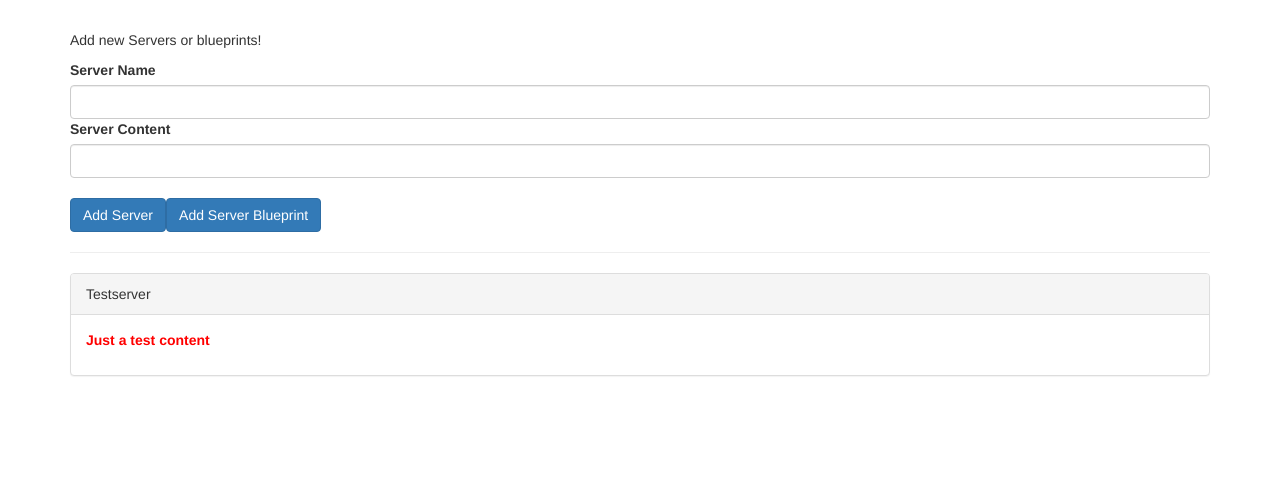
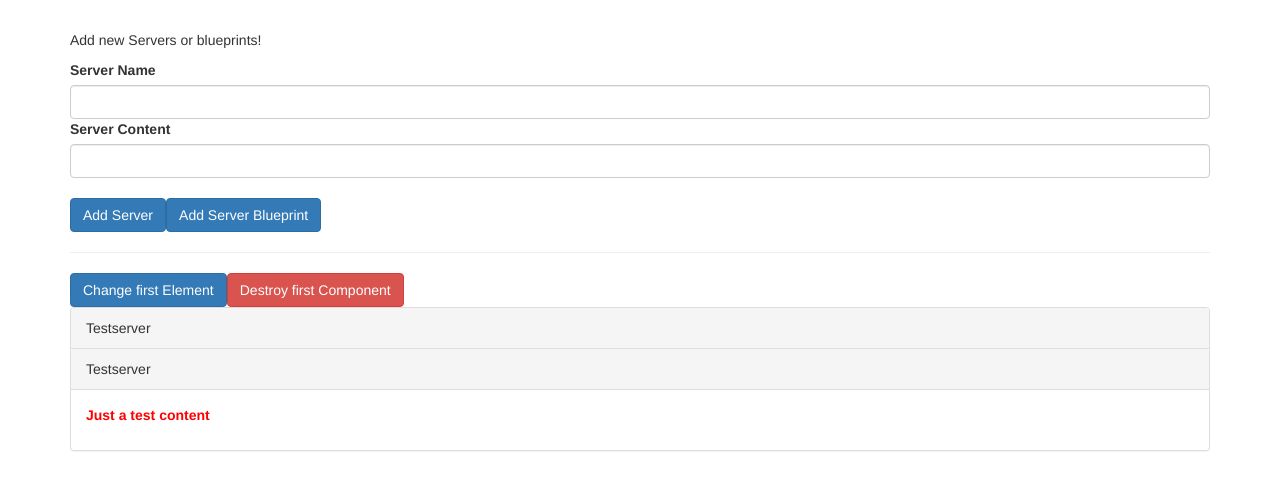
Before and after one commit to Datakokk/CMP-Databinding, an Angular app: page / in a window 1280 px wide. Shown: the top 490 px of the page. Built offline with nearby package versions, Linux system fonts and the light colour scheme.

Commit message:
Lifecicle hooks in action

```diff
--- a/src/app/app.component.html
+++ b/src/app/app.component.html
@@ -5,9 +5,13 @@
   <hr>
   <div class="row">
     <div class="col-xs-12">
+       <button class="btn btn-primary" (click)="onChangeFirst()">Change first Element</button>
+       <button class="btn btn-danger" (click)="onDestroyFirst()">Destroy first Component</button>
       <app-server-element
          *ngFor="let serverElement of serverElements"
-         [aliasElement]="serverElement">
+         [aliasElement]="serverElement"
+         [name]="serverElement.name"
+         >
           <p>
             <strong *ngIf="serverElement.type === 'server'" style="color: red">{{ serverElement.content }}</strong>
             <em *ngIf="serverElement.type === 'blueprint'">{{ serverElement.content }}</em>
--- a/src/app/app.component.ts
+++ b/src/app/app.component.ts
@@ -23,4 +23,13 @@ export class AppComponent {
       content: blueprintData.serverContent
     });
   }
+
+  onChangeFirst(){
+    this.serverElements[0].name = 'Changed!!!';
+  }
+
+  onDestroyFirst(){
+    this.serverElements.splice(0,1);
+  }
+
 }
--- a/src/app/server-element/server-element.component.html
+++ b/src/app/server-element/server-element.component.html
@@ -1,6 +1,7 @@
 <div
     class="panel panel-default">
-    <div class="panel-heading">{{ element.name }}</div>
+    <div class="panel-heading">{{ element22.name }}</div>
+    <div class="panel-heading">{{ name }}</div>
     <div class="panel-body">
       <ng-content></ng-content>
     </div>
--- a/src/app/server-element/server-element.component.ts
+++ b/src/app/server-element/server-element.component.ts
@@ -1,4 +1,17 @@
-import { Component, Input, OnInit, ViewEncapsulation } from '@angular/core';
+import {
+    Component,
+    Input,
+    OnInit,
+    ViewEncapsulation,
+    OnChanges,
+    SimpleChanges,
+    DoCheck,
+    AfterContentInit,
+    AfterContentChecked,
+    AfterViewInit,
+    AfterViewChecked,
+    OnDestroy
+  } from '@angular/core';
 
 @Component({
   selector: 'app-server-element',
@@ -6,12 +19,50 @@ import { Component, Input, OnInit, ViewEncapsulation } from '@angular/core';
   styleUrls: ['./server-element.component.css'],
   encapsulation: ViewEncapsulation.Emulated//ShadowDom, None
 })
-export class ServerElementComponent implements OnInit {
-  @Input('aliasElement') element: {type:string, name:string, content:string}
+export class ServerElementComponent implements
+  OnInit,
+  OnChanges,
+  DoCheck,
+  AfterContentInit,
+  AfterContentChecked,
+  AfterViewInit,
+  AfterViewChecked,
+  OnDestroy {
+  @Input('aliasElement') element22: {type:string, name:string, content:string}
+  @Input() name:string;
 
-  constructor() { }
+  constructor() { console.log("constructor called");}
+
+  ngOnChanges(changes: SimpleChanges){
+    console.log("ngOnChanges is  called!!!!");
+    console.log(changes);
+  }
 
   ngOnInit(): void {
+    console.log("ngOnInit called");
   }
 
+  ngDoCheck(){
+    console.log('ngDoCheck called!!!!');
+  }
+
+  ngAfterContentInit(){
+    console.log("ngAfterContentInit is here!!!!");
+  }
+
+  ngAfterContentChecked(){
+    console.log('ngAfterContentChecked is runingggggg!');
+  }
+
+  ngAfterViewInit(){
+    console.log("ngAfterViewInit is here!///////////!!!");
+  }
+
+  ngAfterViewChecked(){
+    console.log('ngAfterViewChecked is runing************!');
+  }
+
+  ngOnDestroy(){
+    console.log('ngOnDestroy calleddd the end!!!!!!!!!!!');
+  }
 }
```
